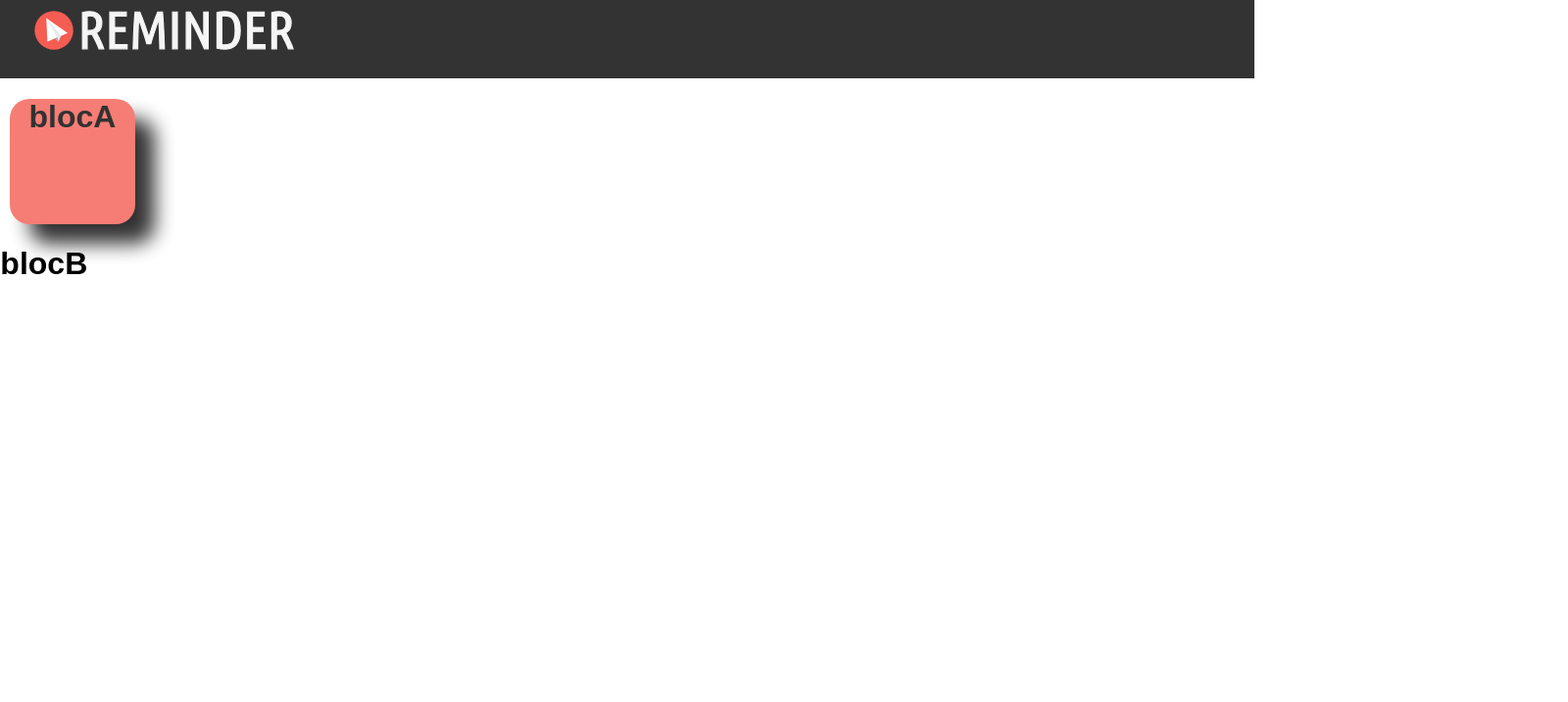
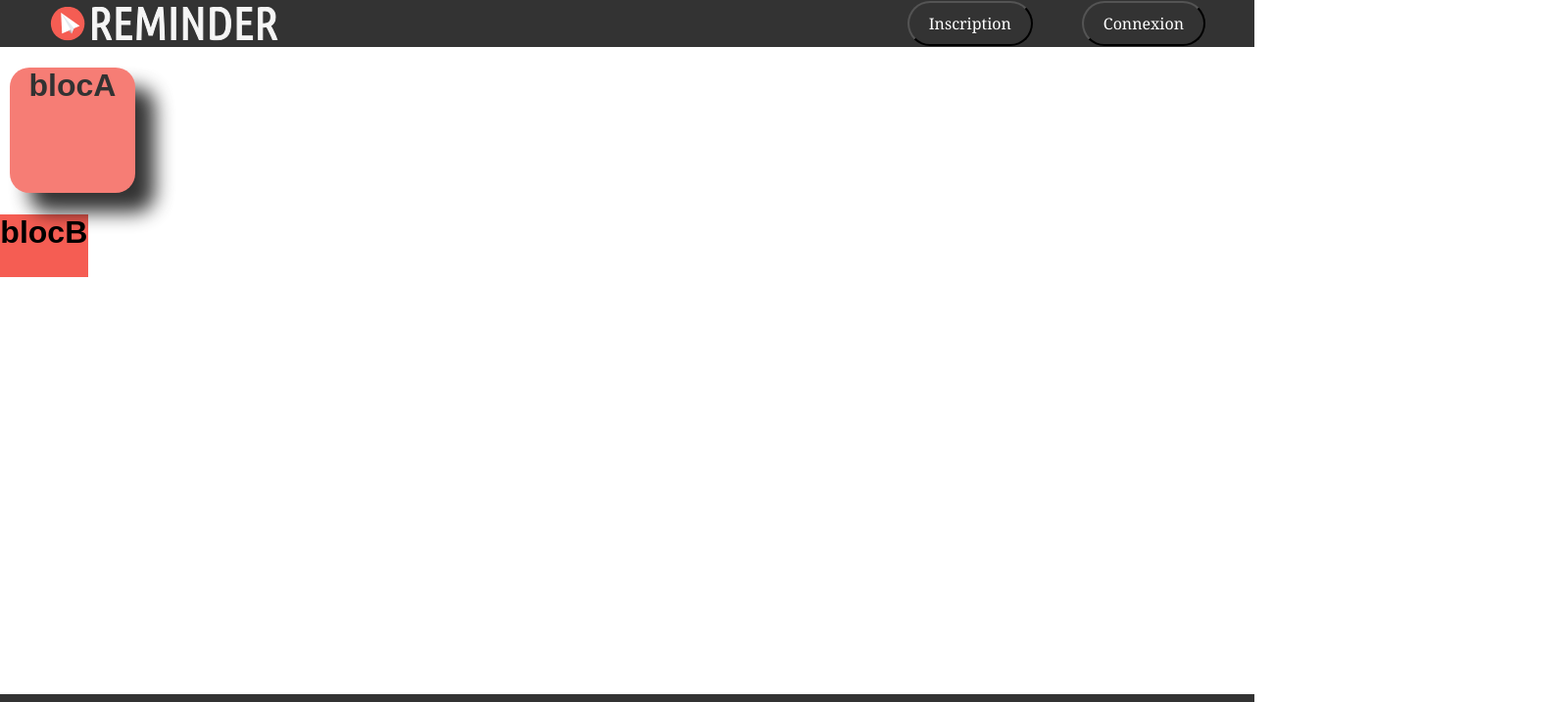
Before and after one commit to DouardAlexandre/reminder, a React (Create React App) app in the folder my-app/: page / in a window 1280 px wide. Shown: the top 717 px of the page at 98% size, 1600 px wide, since content can reach past the window. Built offline with nearby package versions, Linux system fonts and the light colour scheme.

Commit message:
Ajout, button-css-header

```diff
--- a/my-app/src/App.css
+++ b/my-app/src/App.css
@@ -9,8 +9,39 @@ body{
 }
 header{
   width: 100vw;
-  height: 10vh;
+  height: 6vh;
   background-color: #333333;
+  display:flex;
+  justify-content: space-between;
+  align-items: center;
+}
+button {
+  background: #333;
+  background-image: -webkit-linear-gradient(top, #333, #333);
+  background-image: -moz-linear-gradient(top, #333, #333);
+  background-image: -ms-linear-gradient(top, #333, #333);
+  background-image: -o-linear-gradient(top, #333, #333);
+  background-image: linear-gradient(to bottom, #333, #333);
+  -webkit-border-radius: 28;
+  -moz-border-radius: 28;
+  border-radius: 28px;
+  font-family: Georgia;
+  color: #ffffff;
+  font-size: 16px;
+  padding: 10px 20px 10px 20px;
+  margin-left: 0px;
+  margin-right: 50px;
+  text-decoration: none;
+}
+
+button:hover {
+  background: #f55d53;
+  background-image: -webkit-linear-gradient(top, #f55d53, #f55d53);
+  background-image: -moz-linear-gradient(top, #f55d53, #f55d53);
+  background-image: -ms-linear-gradient(top, #f55d53, #f55d53);
+  background-image: -o-linear-gradient(top, #f55d53, #f55d53);
+  background-image: linear-gradient(to bottom, #f55d53, #f55d53);
+  text-decoration: none;
 }
 main{
   height: 80vh;
@@ -18,8 +49,9 @@ main{
   color: #000;
 }
 .App-logo{
-  transform:scale(.8);
-  margin-top:.4rem;
+  transform:scale(.7);
+/*   margin-right:80em; */
+/*   margin-top:.4rem; */
 }
 .blocA{
   width: 8rem;
@@ -42,6 +74,7 @@ main{
   height: 8vh;
   background-color: #fff;
   text-align: center;
+  background-color: #f55d53;
   /*   margin:10px; */
 /*   border-bottom-left-radius: 20px;
 border-bottom-right-radius: 20px;
@@ -57,14 +90,14 @@ footer{
   background-color: #333333;/* #f55d53 */
   display: flex;
   justify-content: flex-end;
-  padding-right: 20rem;
+/*   padding-right: 20rem; */
   overflow: hidden;
 }
 
 /* --------------- Social --------------- */
 
 .icons{
-  padding-right: 10rem;
+/*   padding-right: 10rem; */
   transform:scale(.23);
   position:relative;
   top:-63px;
@@ -93,6 +126,6 @@ ul {
 
 li {
   margin: auto;
-  width: 10vw;
+  width: 5vw;
   height: 10vh;
 }
--- a/my-app/src/components/headerComponent/header.js
+++ b/my-app/src/components/headerComponent/header.js
@@ -7,11 +7,11 @@ class Header extends Component {
    render() {
       return (
          	<header>
-				    <div className="App">
-	        		<div className="App-header">
-	          			<img src={logo} className="App-logo" alt="logo" />
-	       		 	</div>
-	         	</div>
+          			<img src={logo} className="App-logo" alt="logo" />
+                <div>
+                  <button>Inscription</button>
+                  <button>Connexion</button>
+                </div>
         	</header>
         );
   	}
```
Also changed, not shown: 1 other file (tests, documents, lock files or other folders).
